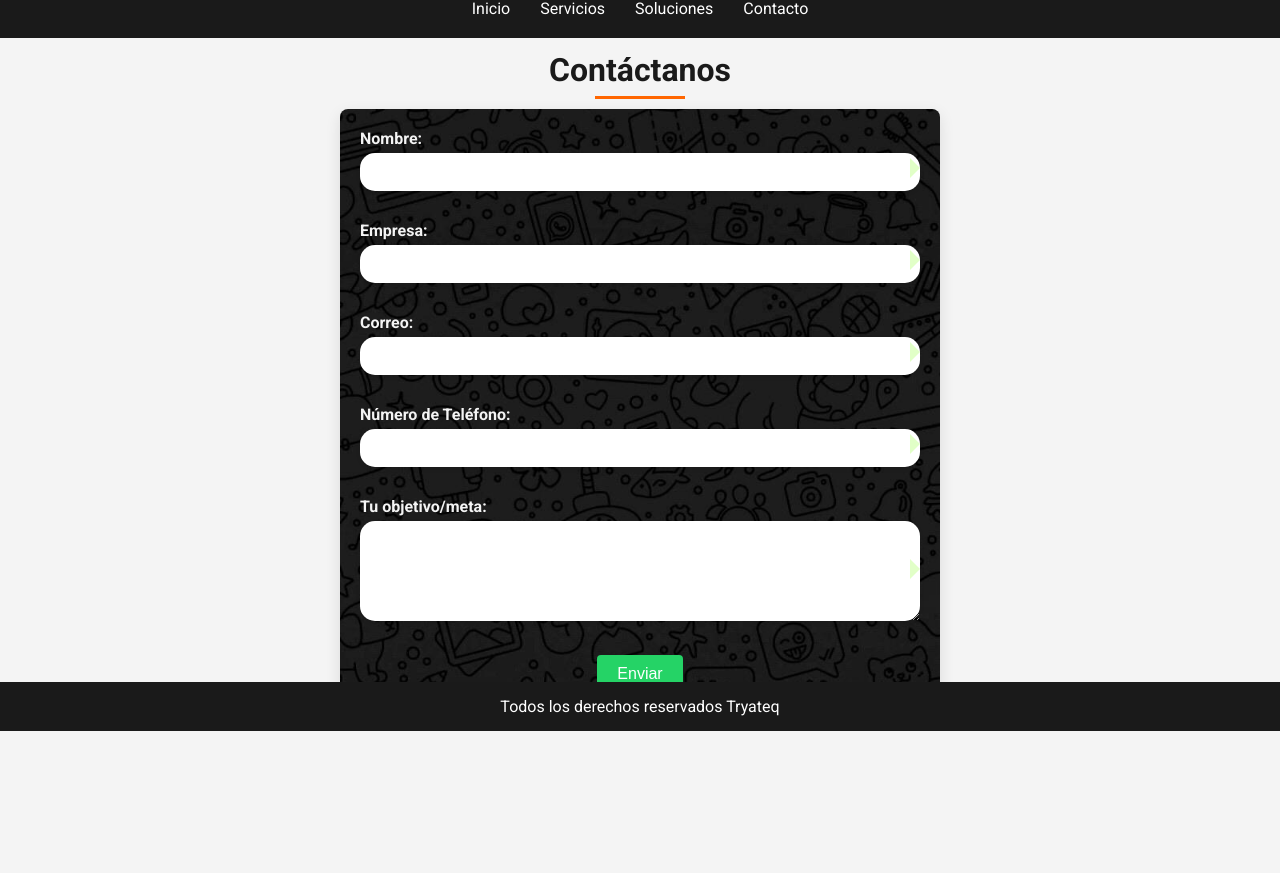
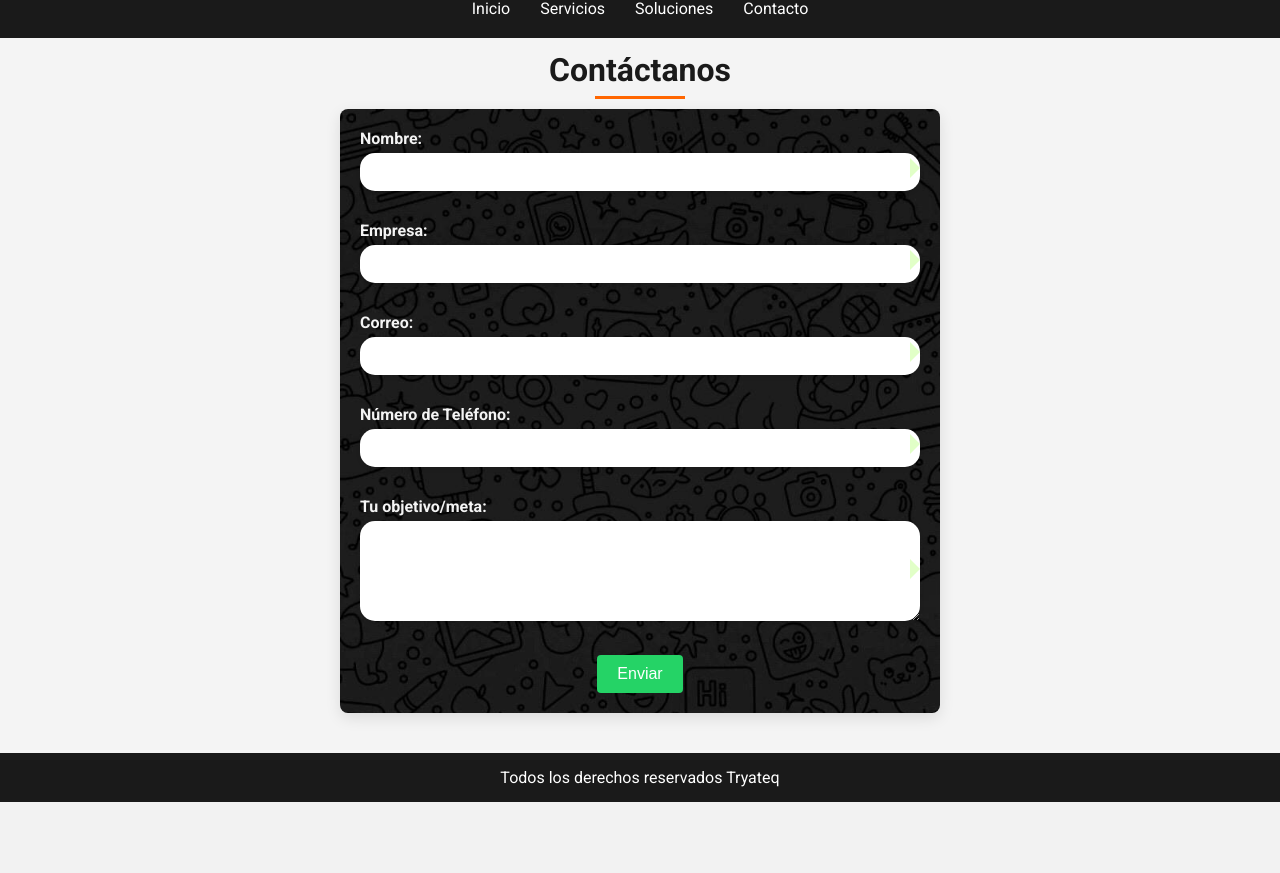
Before and after one commit to Sunwearshade/Tryateq-update, a PHP site: page /contacto.php in a window 1280 px wide. Shown: the part 69-942 px from the top of the page. After the commit the page ends 871 px from the top, so only its background shows below. Run offline with PHP 8.4, Linux system fonts and the light colour scheme.

Commit message:
footer acomodado hasta abajo del scroll

```diff
--- a/styles/main.css
+++ b/styles/main.css
@@ -14,7 +14,7 @@ body {
   display: flex;
   flex-direction: column;
   padding-top: 80px;
-  padding-bottom: 60px;
+
 }
 
 header {
@@ -63,7 +63,7 @@ main {
   flex: 1;
   padding: 40px 20px;
   text-align: center;
-  margin-bottom: 60px;
+
 }
 
 main h2 {
@@ -186,7 +186,7 @@ footer {
   color: #ffffff;
   text-align: center;
   padding: 15px 0;
-  position: fixed;
+  position: relative;
   bottom: 0;
   left: 0;
   width: 100%;
```
